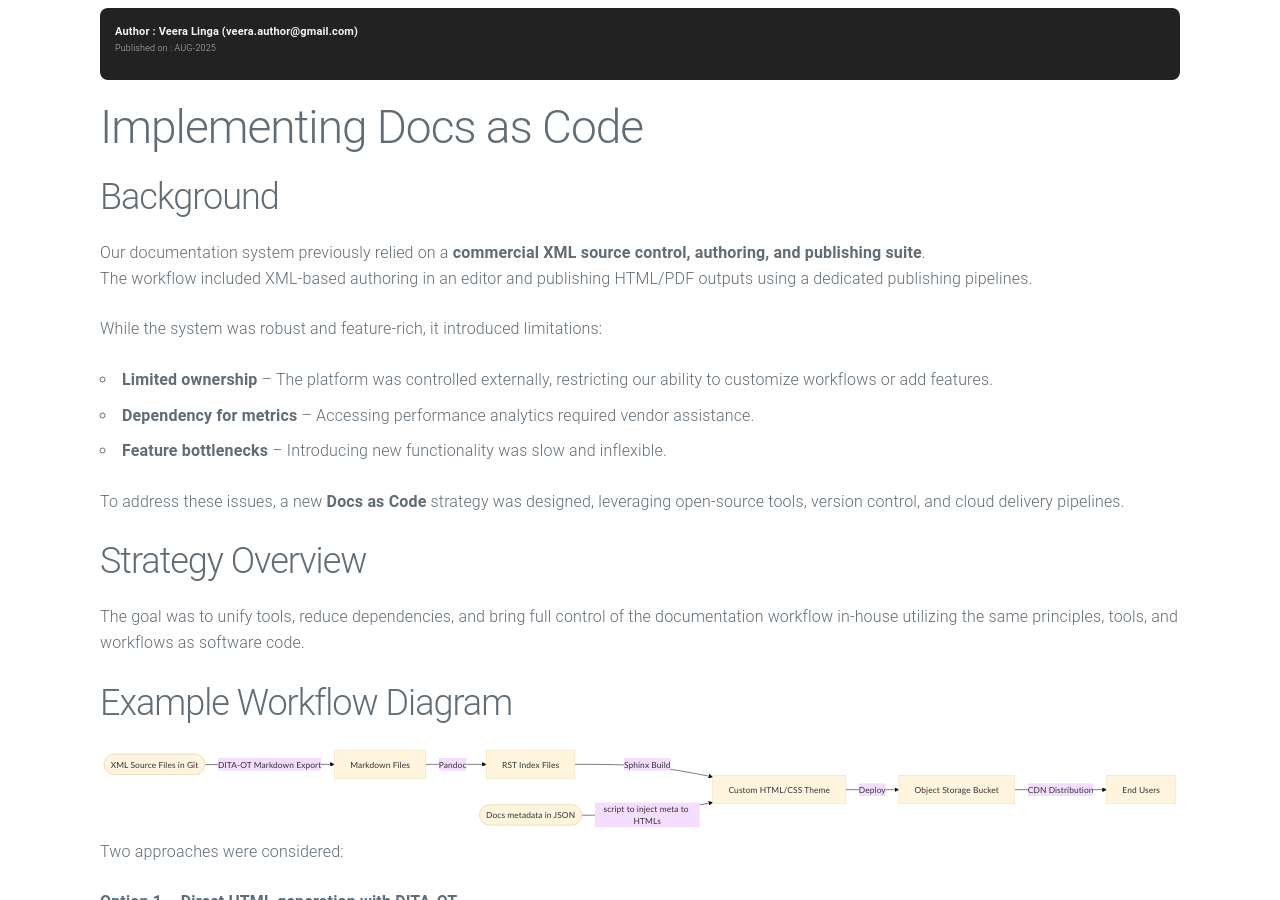
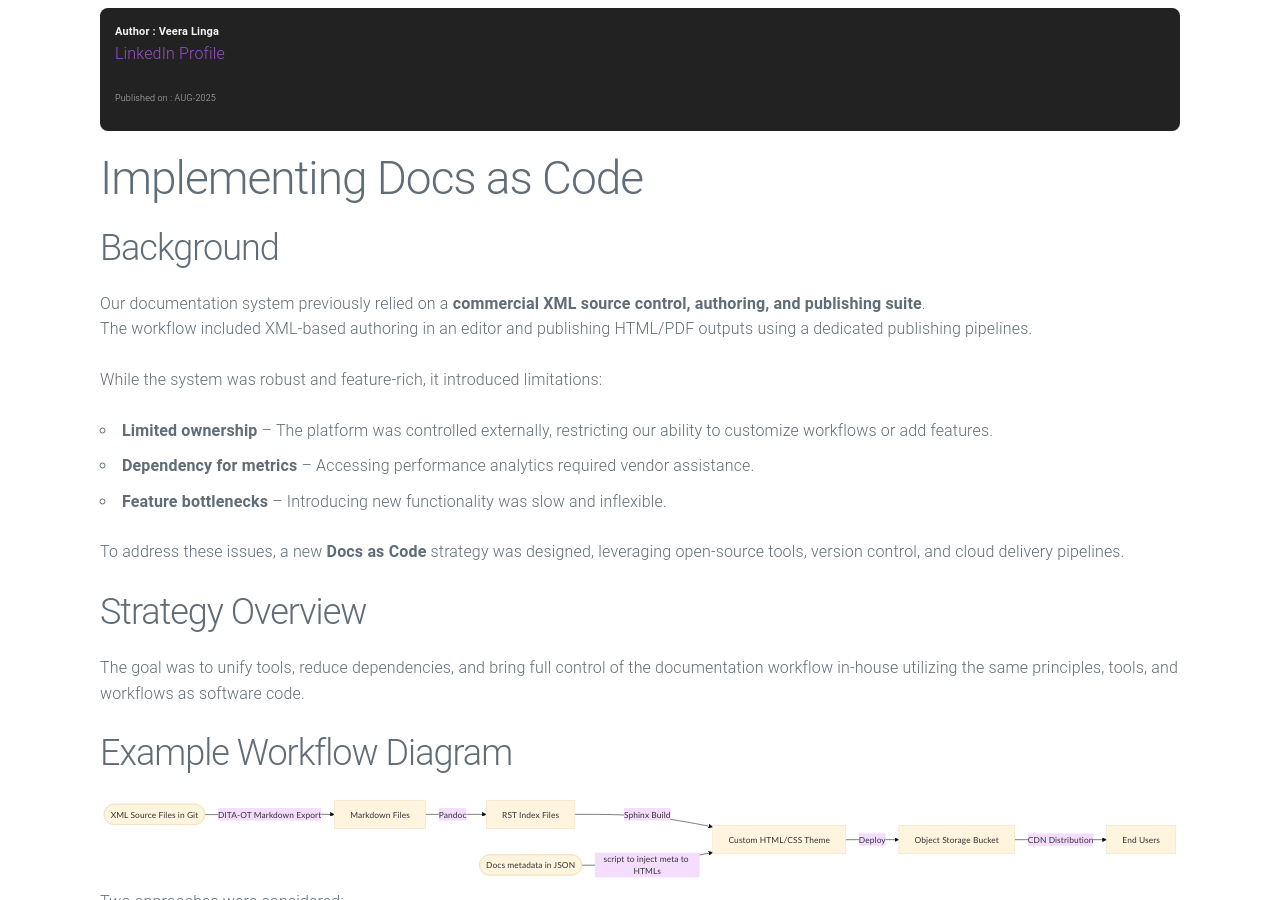
Before and after one commit to veera-linga/blogs, a Jekyll site: the page built from implementing-docs-as-code.md, in a window 1280 px wide and 900 px high. Built offline with Jekyll 4.4.1, drawn with Linux system fonts in a browser that asks for light colours; our own code applies the rules of GitHub Pages for plain Markdown files.

Commit message:
Update implementing-docs-as-code.md
Signed-off-by: veera <124036467+veera-linga@users.noreply.github.com>

```diff
--- a/implementing-docs-as-code.md
+++ b/implementing-docs-as-code.md
@@ -1,5 +1,6 @@
 ---
-author: "Veera Linga (veera.author@gmail.com)"
+author: "Veera Linga"
+linkedin_profile: "https://www.linkedin.com/in/from8990"
 date: "AUG-2025"
 ---
 
```
